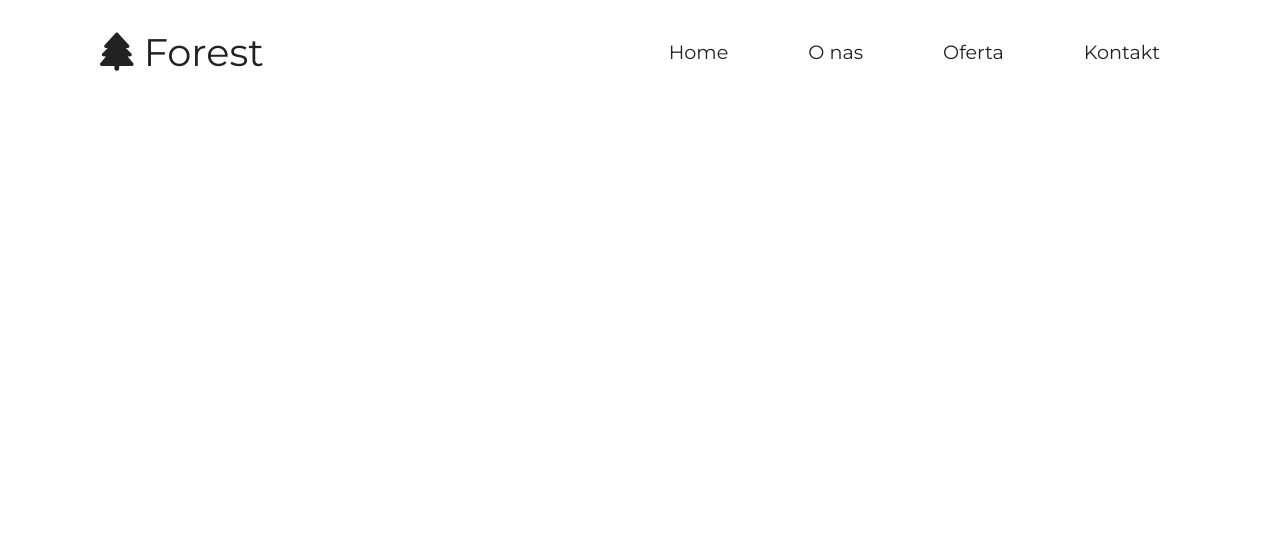
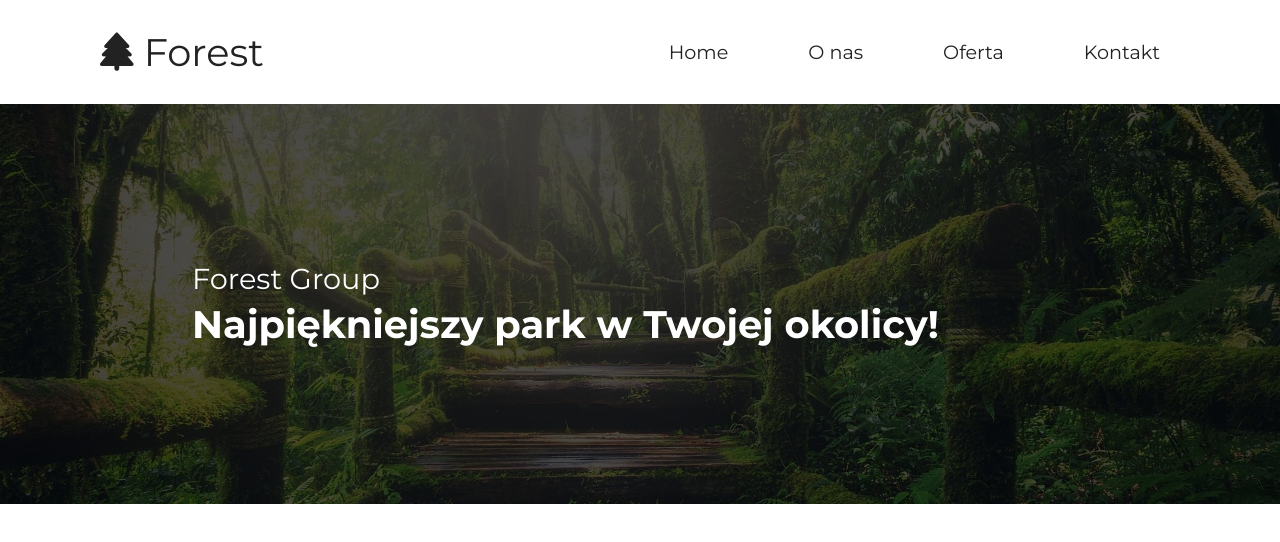
Before and after one commit to R1vous/Forest, a website: page dist/index.html in a window 1280 px wide. Drawn offline with Linux system fonts and the light colour scheme.

Commit message:
Created header

```diff
--- a/src/js/main.js
+++ b/src/js/main.js
@@ -13,7 +13,6 @@ const closeMenu = () => {
 };
 
 const clickHandler = e => {
-	console.log(e.target);
 	if (!e.target.classList.contains('li-menu') && !e.target.classList.contains('main-nav__hamburger-bars')) {
 		closeMenu();
 	}
--- a/src/sass/base/_typography.scss
+++ b/src/sass/base/_typography.scss
@@ -9,5 +9,5 @@ body {
 
 .wrapper {
 	margin: 0 auto;
-	max-width: 1600px;
+	max-width: 1920px;
 }
--- /dev/null
+++ b/src/sass/layout/_header.scss
@@ -0,0 +1,82 @@
+@use '../abstracts/variables' as *;
+
+.main-header {
+	position: relative;
+	top: 61px;
+	z-index: -1;
+	&__container {
+		position: relative;
+		display: flex;
+		flex-direction: column;
+		justify-content: center;
+		align-items: center;
+		background-image: url('../img/jungle-1807476_640.jpg');
+		background-position: center;
+		background-size: cover;
+		min-height: 50vh;
+		z-index: 1;
+		padding: 4em;
+	}
+
+	&__hero-shadow {
+		position: absolute;
+		top: 0;
+		left: 0;
+		right: 0;
+		bottom: 0;
+		background-color: rgba(0, 0, 0, 0.7);
+		z-index: -1;
+	}
+
+	&__text {
+		text-align: center;
+		color: $white;
+	}
+
+	&__company-name {
+		font-size: 1.2rem;
+		margin-bottom: 10px;
+	}
+
+	&__heading {
+		font-size: 1.8rem;
+	}
+}
+
+@media (min-width: 768px) {
+	.main-header {
+		&__company-name {
+			font-size: 1.6rem;
+			margin-bottom: 5px;
+		}
+
+		&__heading {
+			font-size: 2rem;
+		}
+	}
+}
+
+@media (min-width: 992px) {
+	.main-header {
+		top: 104px;
+		&__text {
+			text-align: left;
+		}
+		&__container {
+			align-items: flex-start;
+			padding-left: 15%;
+			background-image: url('../img/jungle-1807476_1920.jpg');
+		}
+	}
+}
+
+@media (min-width: 1200px) {
+	.main-header {
+		&__company-name {
+			font-size: 1.8rem;
+		}
+		&__heading {
+			font-size: 2.4rem;
+		}
+	}
+}
--- a/src/sass/layout/_index.scss
+++ b/src/sass/layout/_index.scss
@@ -1 +1,2 @@
 @forward 'navigation.scss';
+@forward 'header.scss';
```
Also changed, not shown: dist/css/main.min.css, dist/index.html, dist/js/main.min.js, 2 other files.
